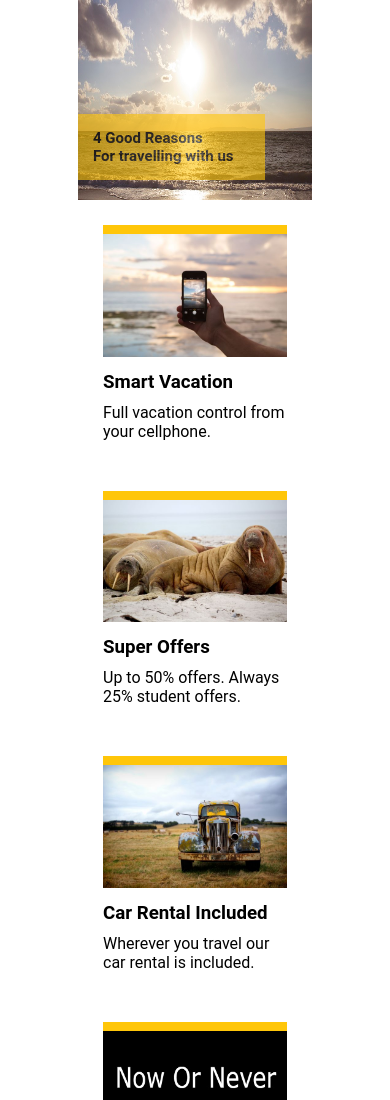
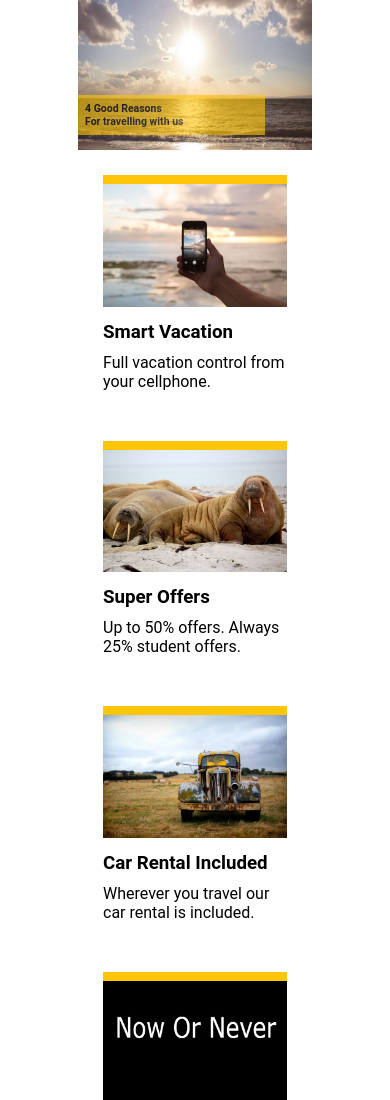
Before and after one commit to zuongtu225/HACKATHON_01, a plain HTML site: page index.html in a window 390 px wide. Shown: the top 1100 px of the page. Drawn offline with Linux system fonts and the light colour scheme.

Commit message:
HACKATHON_01

```diff
--- a/style.css
+++ b/style.css
@@ -71,14 +71,14 @@ body {
   .banner {
     margin: 0 auto;
     width: 100%;
-    height: 200px;
+    height: 150px;
     position: relative;
     background-color: aqua;
   }
   .banner-title {
-    font-size: 10px;
+    font-size: 7px;
+    padding: 7px;
     width: 80%;
-    padding: 15px;
     position: absolute;
     bottom: 10%;
     background-color: #ffc609;
```
